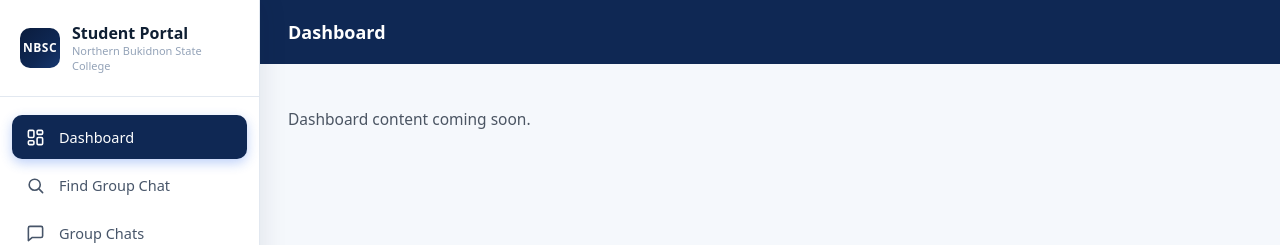
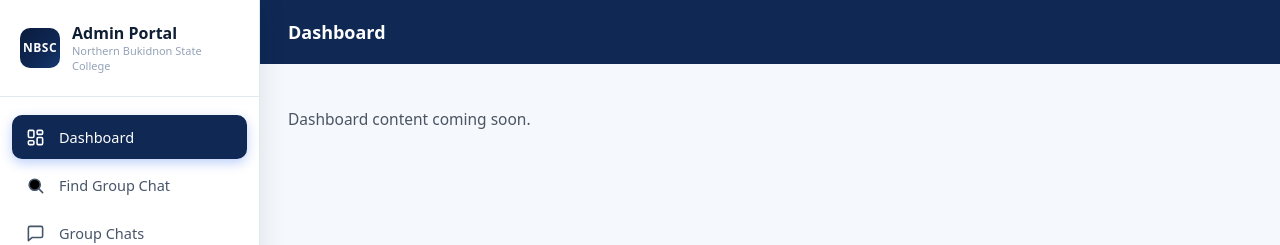
Before and after one commit to NBSC-Innovations/admin-ui, a React (Vite) app: page / in a window 1280 px wide. Shown: the top 245 px of the page. Built offline with nearby package versions, Linux system fonts and the light colour scheme.

Commit message:
Change name from student to admin panel

```diff
--- a/src/components/Sidebar.jsx
+++ b/src/components/Sidebar.jsx
@@ -14,7 +14,7 @@ function DashboardIcon(props) {
 
 function FindGcIcon(props) {
   return (
-    <svg viewBox="0 0 24 24" fill="none" stroke="currentColor" strokeWidth="2"
+    <svg viewBox="0 0 24 24" fi ll="none" stroke="currentColor" strokeWidth="2"
       strokeLinecap="round" strokeLinejoin="round" {...props}>
       <circle cx="11" cy="11" r="7" />
       <line x1="21" y1="21" x2="16.65" y2="16.65" />
@@ -73,7 +73,7 @@ function Sidebar({ activePage, onNavigate, isOpen, onClose, onLogout }) {
         <div className="sidebar__brand">
           <div className="sidebar__logo">NBSC</div>
           <div className="sidebar__brand-text">
-            <span className="sidebar__brand-title">Student Portal</span>
+            <span className="sidebar__brand-title">Admin Portal</span>
             <span className="sidebar__brand-sub">Northern Bukidnon State College</span>
           </div>
         </div>
```
